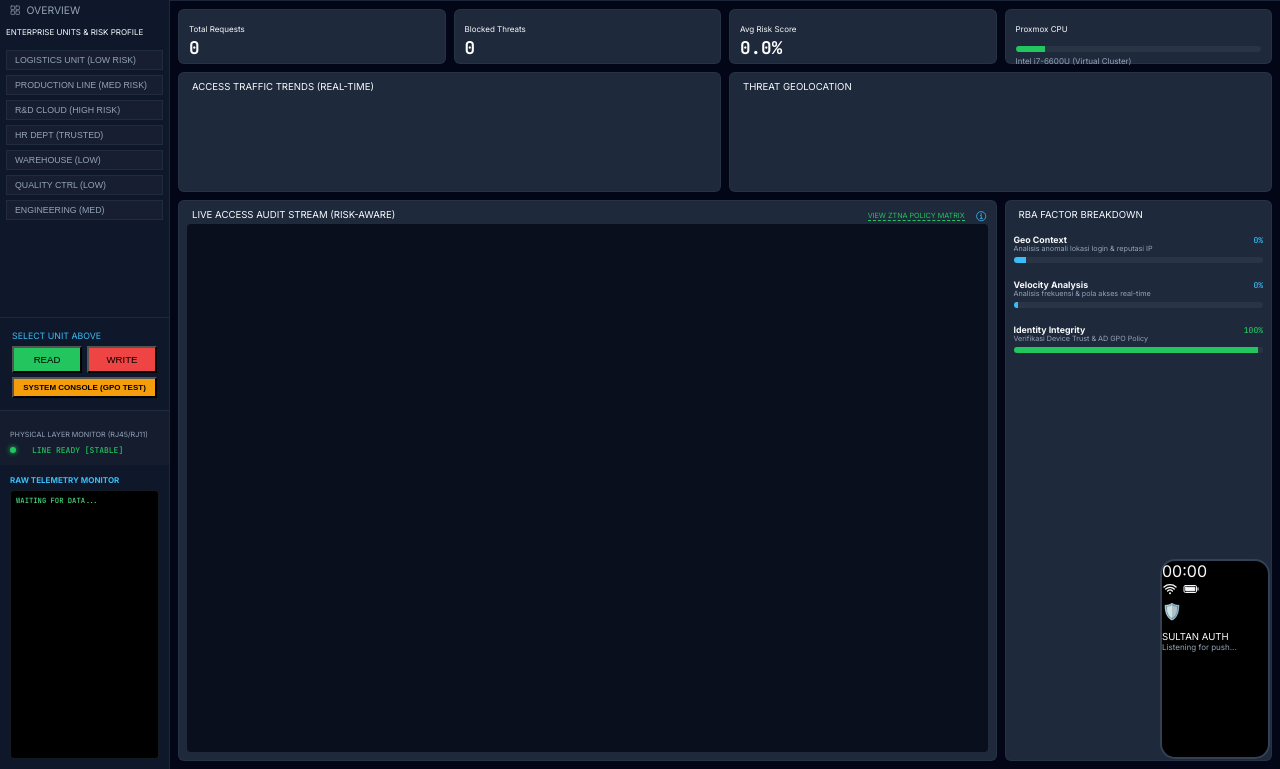
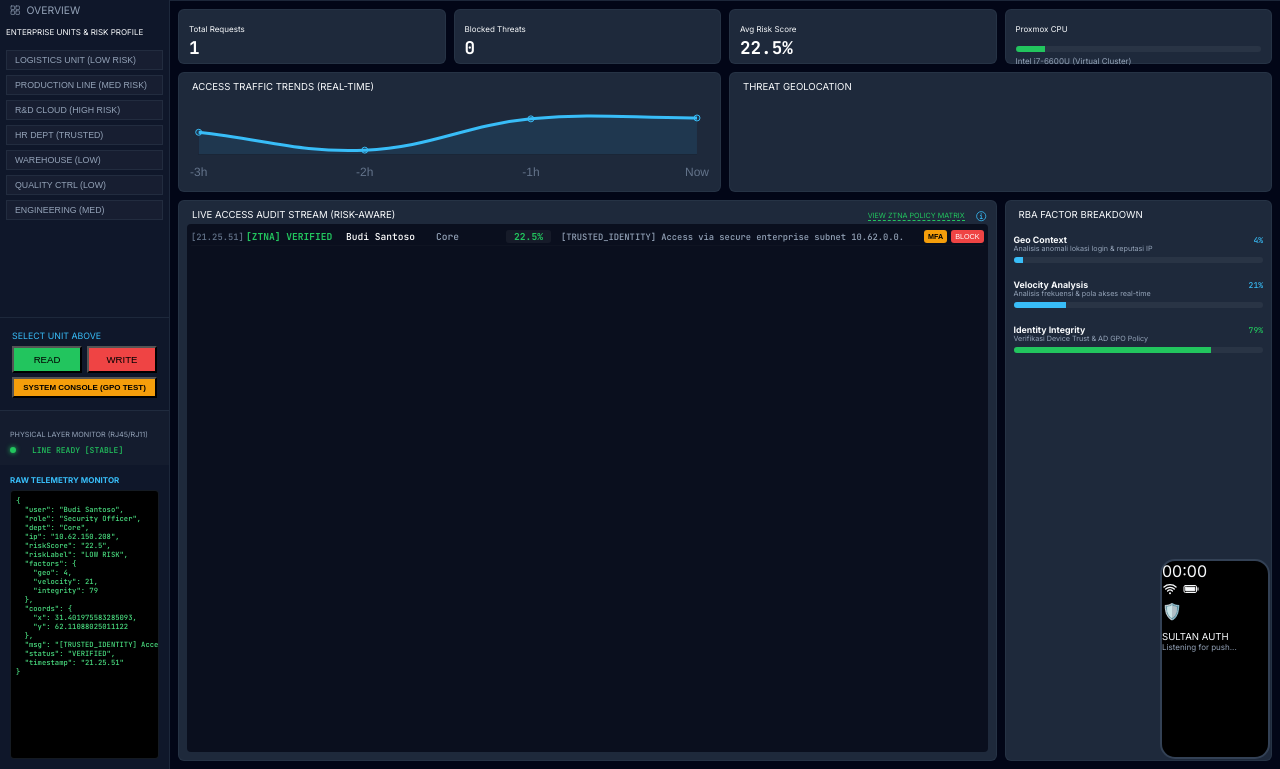
Before and after one commit to kampiun123/V1-Zero-Trust-RBA-MFA-Adaptive, a plain HTML site: page index.html in a window 1280 px wide. Shown: the part 31-800 px from the top of the page. Drawn offline with nearby package versions, Linux system fonts and the light colour scheme.

Commit message:
Fix Static Stream: v5.1 with force-refresh and diagnostic logging

```diff
--- a/engine.js
+++ b/engine.js
@@ -1,6 +1,6 @@
 /**
- * TRASHURE SOC ENGINE - v5.0 (STATIC GITHUB PAGES VERSION)
- * Ported by Antigravity - Real ZTNA logic in a standalone JS file.
+ * TRASHURE SOC ENGINE - v5.1 (STATIC GITHUB PAGES VERSION)
+ * Enhanced with Diagnostics & Force-Refresh
  */
 
 let currentDept = null;
@@ -29,10 +29,11 @@
 ];
 
 document.addEventListener('DOMContentLoaded', () => {
+    console.log("🛠️ DOM Loaded. Initializing SOC...");
     initClock();
     initCharts();
-    initLocalStream(); // Replacing setupSocket for GitHub Pages
-    console.log("🚀 ZTNA SOC v5.0 (STATIC) READY.");
+    initLocalStream();
+    console.log("✅ ZTNA SOC v5.1 (STATIC) READY.");
 });
 
 function initClock() {
@@ -48,19 +49,16 @@
     return "LOW RISK";
 }
 
-// 🛡️ Data Stream Simulation (Ported from server.js)
 function initLocalStream() {
-    console.log("📡 Starting Local ZTNA Stream (Standalone Mode)...");
+    console.log("📡 Starting Local ZTNA Stream...");
     const dot = document.querySelector('.status-dot');
-    if (dot) dot.style.background = '#22c55e'; // Green dot for local simulation
+    if (dot) dot.style.background = '#22c55e';
 
     setInterval(() => {
+        try {
             const user = USERNAMES[Math.floor(Math.random() * USERNAMES.length)];
-
-        // SUBNET DEFINITION (10.62.x.x is TRUSTED)
             const localSubnets = ["10.62.8", "10.62.30", "10.62.150"];
             const anomalySubnets = ["172.16.10", "192.168.1", "103.11.24", "45.76.12"];
-
             const isAnomaly = Math.random() < 0.3;
             const subList = isAnomaly ? anomalySubnets : localSubnets;
             const subnet = subList[Math.floor(Math.random() * subList.length)];
@@ -89,10 +87,14 @@
             };
 
             handleInboundData(data);
+        } catch (e) {
+            console.error("❌ Stream Loop Error:", e);
+        }
     }, 3000);
 }
 
 function handleInboundData(data) {
+    // console.log("📥 Data Pulse:", data.user, data.riskScore); // Noise reduction
     renderAuditLog(data);
     updateStats(data);
     const mon = document.getElementById('rawMonitor');
@@ -160,6 +162,31 @@
     }
 }
 
+function initCharts() {
+    const ctx = document.getElementById('trafficChart')?.getContext('2d');
+    if (!ctx) return;
+    trafficChart = new Chart(ctx, {
+        type: 'line',
+        data: {
+            labels: ['-3h', '-2h', '-1h', 'Now'],
+            datasets: [{
+                label: 'Traffic Pulse',
+                data: [30, 45, 25, 60],
+                borderColor: '#38bdf8',
+                backgroundColor: 'rgba(56, 189, 248, 0.1)',
+                fill: true,
+                tension: 0.4
+            }]
+        },
+        options: {
+            responsive: true,
+            maintainAspectRatio: false,
+            plugins: { legend: { display: false } },
+            scales: { y: { display: false }, x: { grid: { display: false }, ticks: { color: '#64748b' } } }
+        }
+    });
+}
+
 function renderMapPoint(coords) {
     const map = document.getElementById('worldMap');
     if (!map) return;
@@ -187,19 +214,15 @@
 
 window.tryAccess = function (action) {
     if (!currentDept) return alert("Pilih Unit Dulu Bang!");
-
-    // SIMULATED ENDPOINT LOGIC
     const user = USERNAMES.find(u => u.dept.toLowerCase().includes(currentDept.toLowerCase())) || USERNAMES[0];
     let score = (action === 'READ') ? 15 : 45;
     let msg = `[GPO_CHECK] User ${user.name} allowed ${action} access to Dept Folder.`;
     let status = (score > 35) ? 'PENDING_MFA' : 'VERIFIED';
-
     if (action === 'WRITE' && user.dept !== 'HR') {
         score = 82.5;
         msg = `[ZTNA_BLOCK] GPO Policy violation: ${user.name} (${user.dept}) has no WRITE permission.`;
         status = 'DENIED';
     }
-
     const data = {
         user: user.name, role: user.role, dept: user.dept,
         ip: `10.62.8.${Math.floor(Math.random() * 254)}`,
@@ -208,7 +231,6 @@
         msg: msg, status: status, coords: { x: 50, y: 50 },
         timestamp: new Date().toLocaleTimeString('id-ID')
     };
-
     handleInboundData(data);
     if (status === 'PENDING_MFA') {
         triggerPhoneAuth(`REQ: ${action} for ${data.user} [${data.riskLabel}]`);
--- a/index.html
+++ b/index.html
@@ -4,13 +4,13 @@
 <head>
     <meta charset="UTF-8">
     <meta name="viewport" content="width=device-width, initial-scale=1.0">
-    <title>SULTAN SOC - Zero Trust Infrastructure</title>
+    <title>ZTNA SOC - Static Defense Version</title>
     <link
         href="https://fonts.googleapis.com/css2?family=Inter:wght@400;600;700;800&family=JetBrains+Mono:wght@500;700&display=swap"
         rel="stylesheet">
     <script src="https://cdn.jsdelivr.net/npm/chart.js"></script>
     <script type="module" src="https://unpkg.com/ionicons@7.1.0/dist/ionicons/ionicons.esm.js"></script>
-    <link rel="stylesheet" href="style.css?v=4.5">
+    <link rel="stylesheet" href="style.css?v=5.1">
 </head>
 
 <body>
@@ -274,7 +274,7 @@
     </div>
 
     <!-- Static Engine (No Backend Needed) -->
-    <script src="engine.js?v=5.0"></script>
+    <script src="engine.js?v=5.1"></script>
 </body>
 
 </html>
```
Lines whose indentation alone changed are shown as unchanged.
